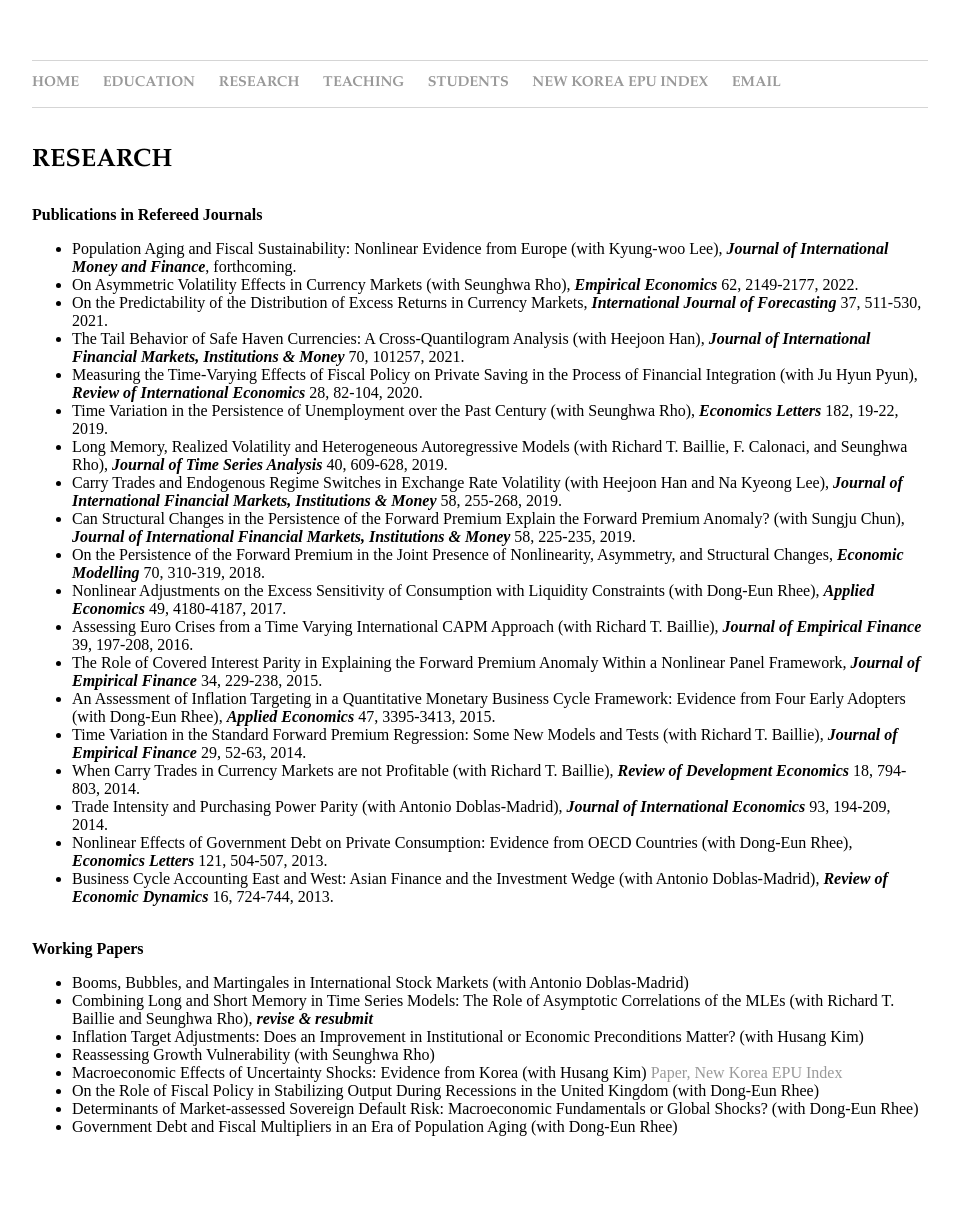
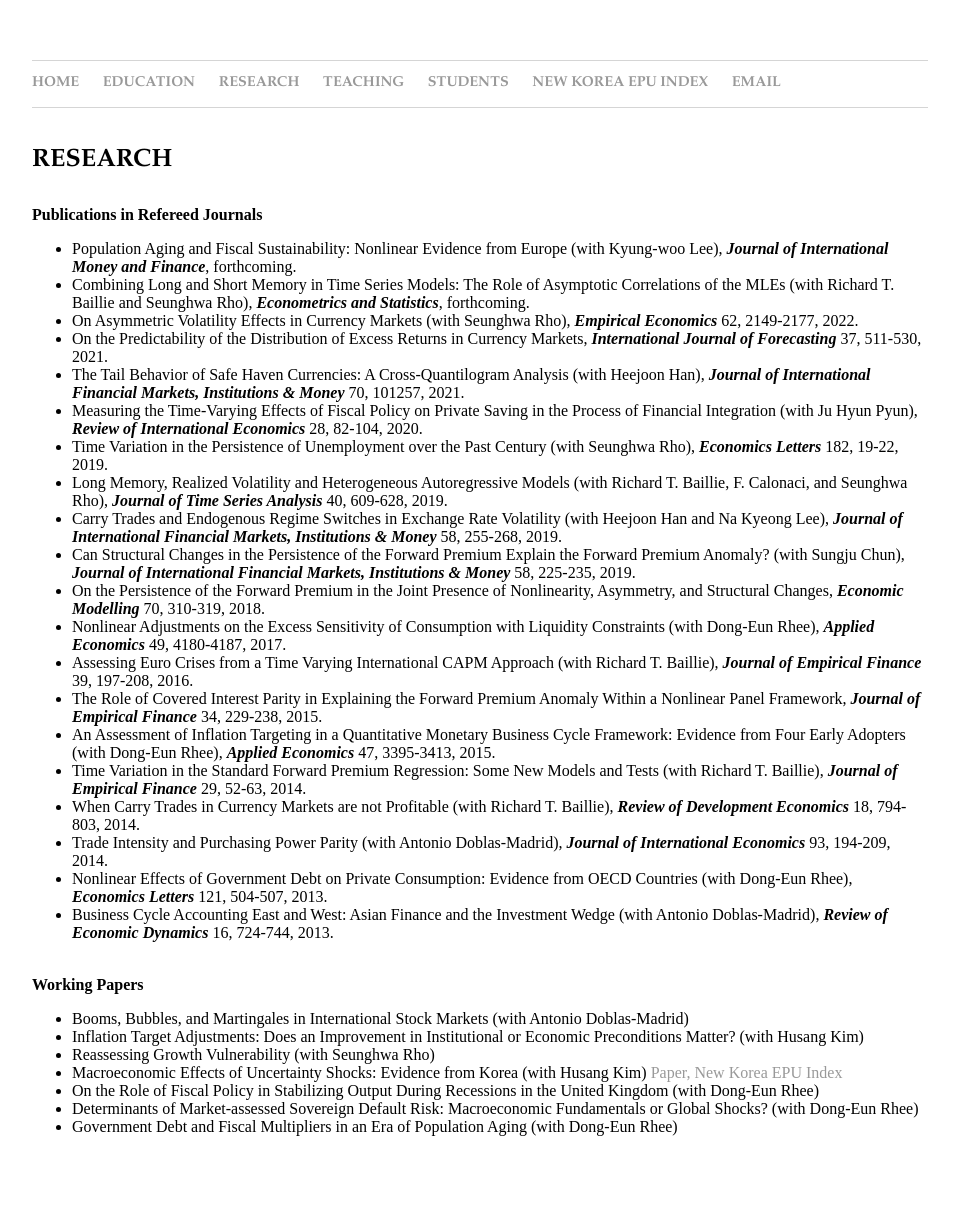
Before and after one commit to dooyeoncho/dooyeoncho.github.io, a Jekyll site: the page built from pages/research.html, in a window 1280 px wide. Shown: the whole page, without its empty margins (160-1119 px from the left). Built offline with Jekyll 4.4.1, drawn with Linux system fonts in a browser that asks for light colours; some of the changed lines change nothing that is shown.

Commit message:
Update research.html

```diff
--- a/pages/research.html
+++ b/pages/research.html
@@ -15,6 +15,7 @@
 <div><b>Publications in Refereed Journals</b>
 		<ul>
 			<li>Population Aging and Fiscal Sustainability: Nonlinear Evidence from Europe (with Kyung-woo Lee), <em property="italic"><b>Journal of International Money and Finance</b></em>, forthcoming.</li>
+			<li>Combining Long and Short Memory in Time Series Models: The Role of Asymptotic Correlations of the MLEs (with Richard T. Baillie and Seunghwa Rho), <em property="italic"><b>Econometrics and Statistics</b></em>, forthcoming.</li>
 			<li>On Asymmetric Volatility Effects in Currency Markets (with Seunghwa Rho), <em property="italic"><b>Empirical Economics</b></em> 62, 2149-2177, 2022.</li>
 	        	<li>On the Predictability of the Distribution of Excess Returns in Currency Markets, <em property="italic"><b>International Journal of Forecasting</b></em> 37, 511-530, 2021.</li>
 			<li>The Tail Behavior of Safe Haven Currencies: A Cross-Quantilogram Analysis (with Heejoon Han)</b></em>, <em property="italic"><b>Journal of International Financial Markets, Institutions & Money</b></em> 70, 101257, 2021.</li>
@@ -39,7 +40,6 @@
 <div> <b>Working Papers</b>
 	<ul>
 		<li>Booms, Bubbles, and Martingales in International Stock Markets (with Antonio Doblas-Madrid)</li>
-	        <li>Combining Long and Short Memory in Time Series Models: The Role of Asymptotic Correlations of the MLEs (with Richard T. Baillie and Seunghwa Rho), <em property="italic"><b>revise & resubmit</b></em></li>
 		<li>Inflation Target Adjustments: Does an Improvement in Institutional or Economic Preconditions Matter? (with Husang Kim)</li>
 		<li>Reassessing Growth Vulnerability (with Seunghwa Rho)</li>
 		<li>Macroeconomic Effects of Uncertainty Shocks: Evidence from Korea (with Husang Kim) <a href="https://papers.ssrn.com/sol3/papers.cfm?abstract_id=4044587">Paper,</a> <a href="https://dooyeoncho.github.io/pages/new_korea_epu_index.html">New Korea EPU Index</a></li>
```
